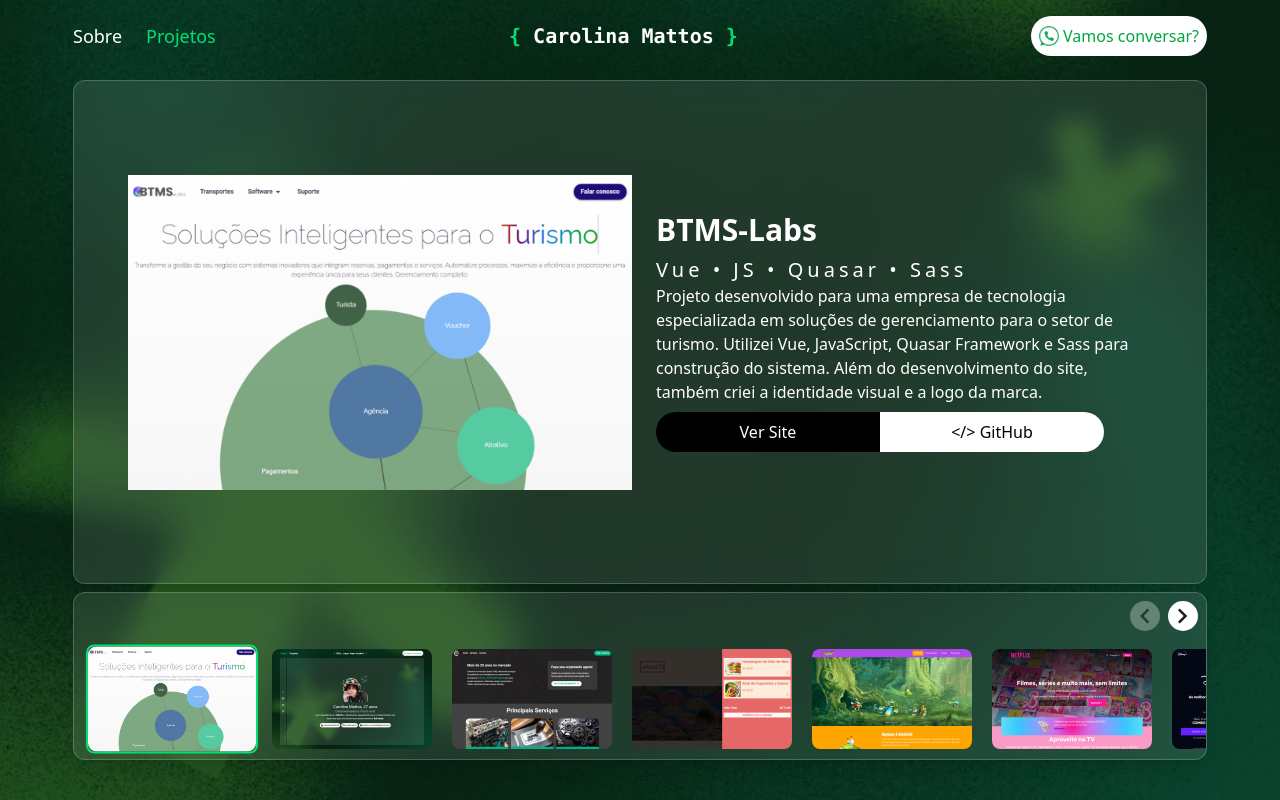
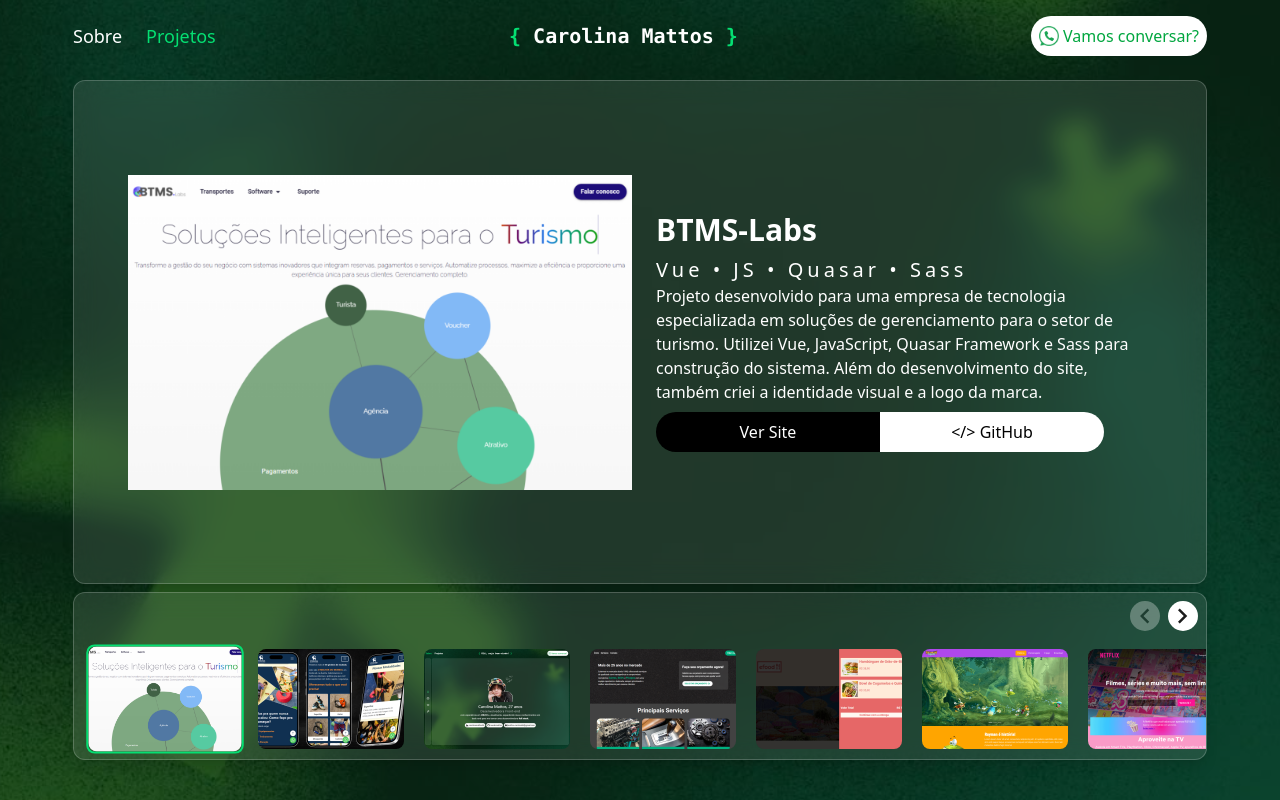
Before and after one commit to nanahmattos/portfolio-cm-2, a Next.js app: page /projects in a window 1280 px wide. Built offline with nearby package versions, Linux system fonts and the light colour scheme.

Commit message:
feat: add new project

```diff
--- a/src/app/about/page.js
+++ b/src/app/about/page.js
@@ -39,7 +39,7 @@
         Desenvolvedora Front-end
       </p>
       <p className="text-primary">
-        com experiência em <b>UX/UI</b> e, atualmente, expandindo meus conhecimentos em back-end para me tornar uma desenvolvedora <b>full stack</b>.
+        com experiência em <b>UX/UI</b> e, atualmente, expandindo meus conhecimentos em back-end para me tornar uma desenvolvedora <b>Full Stack</b>.
       </p>
 
       <div className="mt-6 w-full">
--- a/src/app/components/NavMobile.jsx
+++ b/src/app/components/NavMobile.jsx
@@ -19,6 +19,7 @@
       icon: "graduation-cap",
     },
     { href: "/about/skills", label: "Habilidades", icon: "wrench" },
+    // { href: "/projects", label: "Projetos", icon: "wrench" },
   ];
 
   return (
--- a/src/app/layout.js
+++ b/src/app/layout.js
@@ -1,6 +1,7 @@
 import { Geist, Geist_Mono } from "next/font/google";
 import "./globals.css";
 import Header from "./components/Header";
+
 //import Nav from "./components/Nav";
 
 const geistSans = Geist({
--- a/src/app/projects/layout.js
+++ b/src/app/projects/layout.js
@@ -1,11 +1,12 @@
 "use client";
-
+// import NavMobile from "../components/NavMobile";
 const ProjetosLayout = ({ children }) => {
   return (
-    <div className="h-full  md:h-[calc(100vh-104px)] flex container p-1 md:p-2" >
+    <div className="h-full md:h-[calc(100vh-104px)] flex container p-1 md:p-2" >
       <main className="w-full" >
         {children}
       </main>
+      {/* <NavMobile /> */}
 
     </div>
   );
--- a/src/app/projects/page.js
+++ b/src/app/projects/page.js
@@ -14,6 +14,16 @@
 
       site: "https://pedrosoftsite.vercel.app/#/",
       github: "https://github.com/nanahmattos/pedrosoftsite",
+    },
+    {
+      title: "El Montés Ginásio de Escalada",
+      subtitle: "Vue.js • Bootstrap • JavaScript",
+      image: "/images/projetos/elmontes.png",
+      description:
+        "Landing page desenvolvida para um ginásio de escalada indoor. A proposta era criar um site simples, com foco em imagens e informações introdutórias sobre escalada, um esporte ainda pouco conhecido na cidade. Utilizei Vue.js na construção da interface, Bootstrap para a estilização responsiva e JavaScript para adicionar interatividade.",
+
+      site: "https://elmontes.com.br/",
+      github: "",
     },
     {
       title: "Meu segundo Portfólio",
@@ -123,10 +133,15 @@
                 </a>
 
                 <a
-                  href={activeProject.github}
+                  href={activeProject.github || "#"}
                   target="_blank"
                   rel="noopener noreferrer"
-                  className="text-center w-1/2 rounded-r-[25px] px-4 py-2 cursor-pointer bg-white text-black hover:bg-green-400 transition-colors"
+                  className={`text-center w-1/2 rounded-r-[25px] px-4 py-2 transition-colors
+    ${
+      !activeProject.github
+        ? "bg-gray-300 text-gray-500 cursor-not-allowed pointer-events-none"
+        : "bg-white text-black hover:bg-green-400 cursor-pointer"
+    }`}
                 >
                   &lt;/&gt; GitHub
                 </a>
@@ -175,8 +190,8 @@
             />
           </button>
         </div>
-        <div className="overflow-x-auto overflow-y-hidden px-4 py-2">
-          <div className="flex gap-4 min-w-max">
+        <div className="overflow-x-auto overflow-y-hidden px-4 pr-0 py-2">
+          <div className="flex gap-4 w-fit max-w-full">
             {projects.map((project, index) => (
               <div
                 key={index}
```
Also changed, not shown: public/images/projetos/elmontes.png (added).
